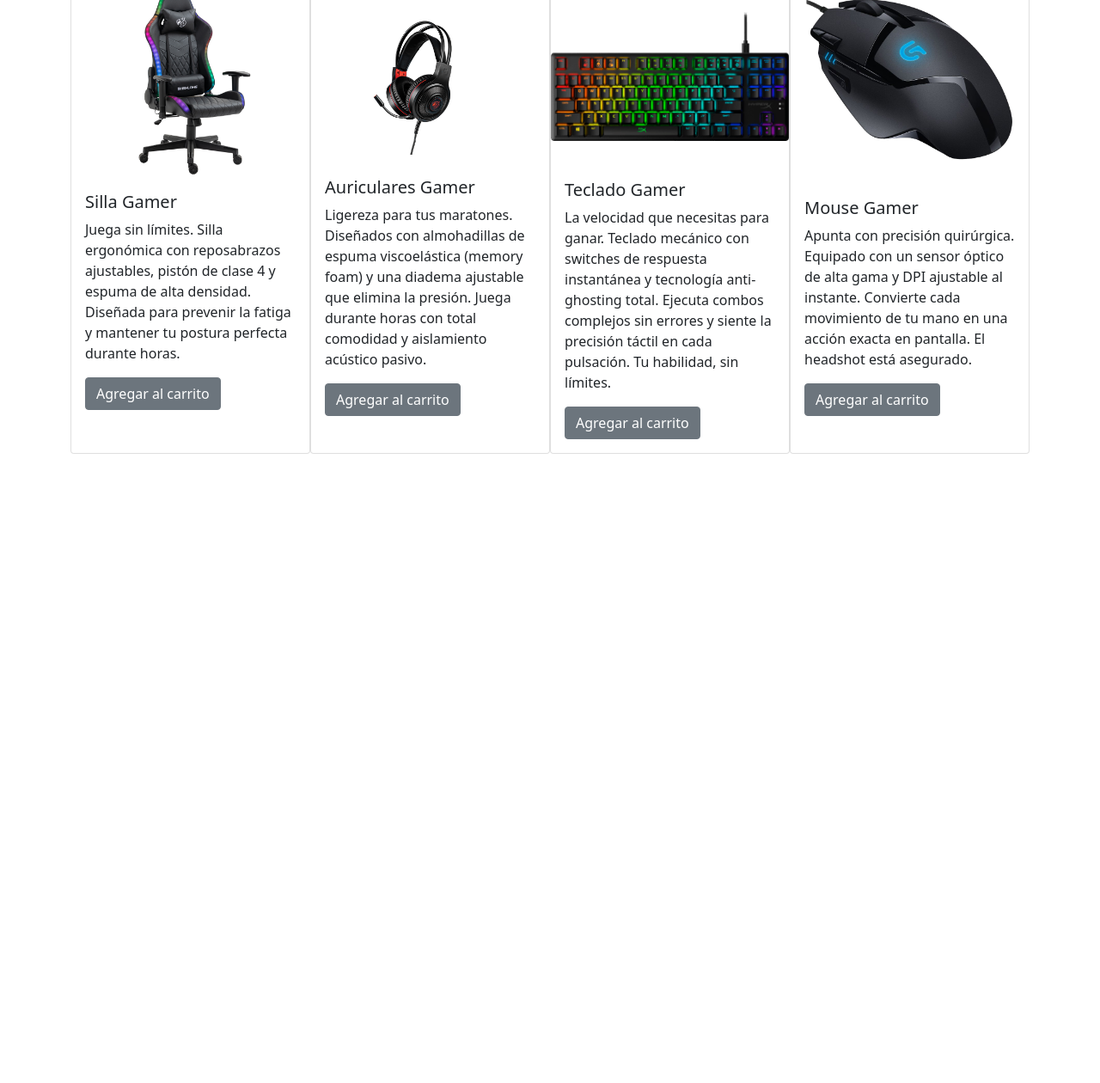
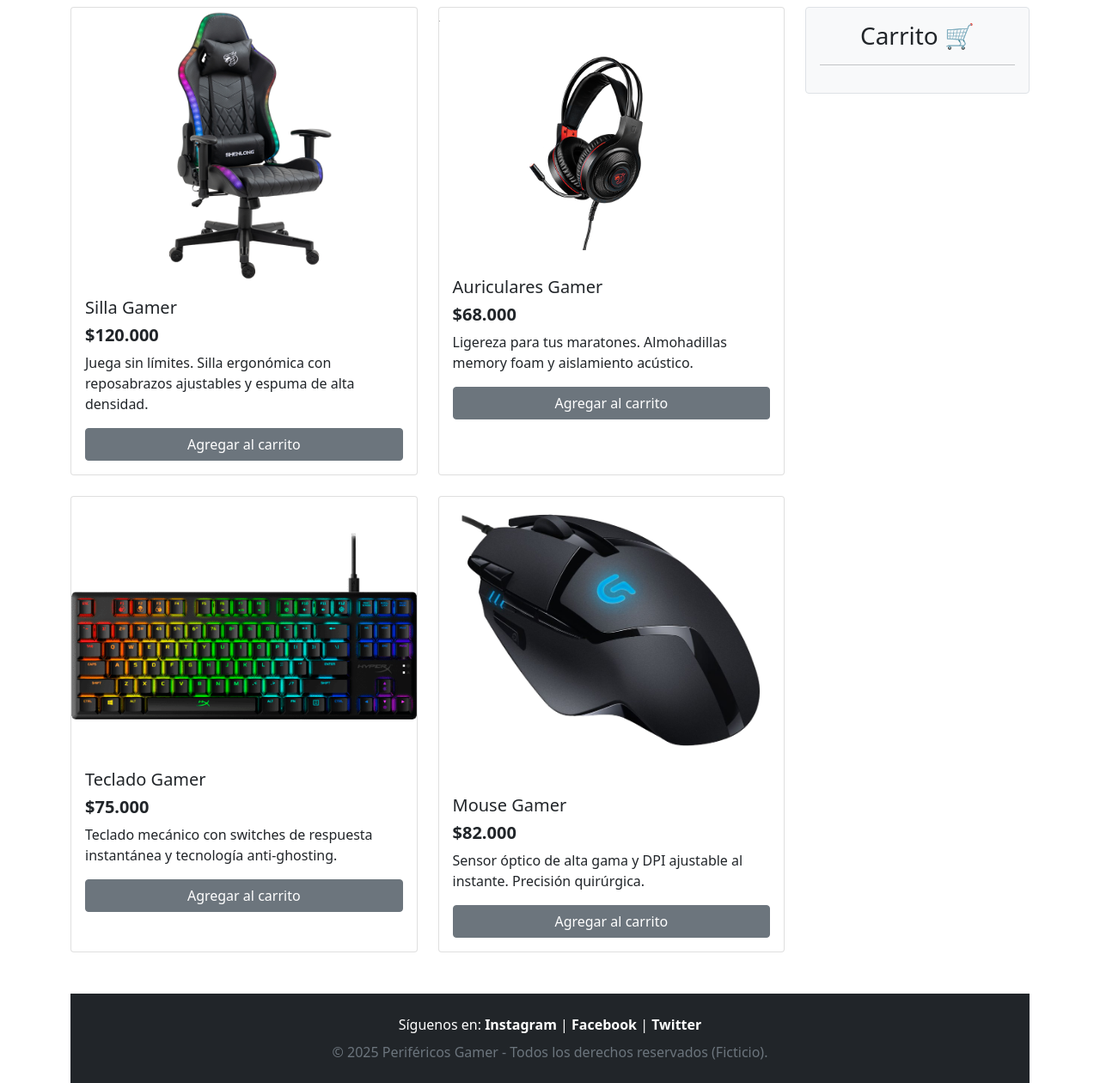
Before and after one commit to MaxiFog/ENTREGA-MOD-2, a plain HTML site: page index.html in a window 1280 px wide. Shown: the part 86-1346 px from the top of the page at 86% size. Before the commit the page ends 800 px from the top, so only its background shows below. Drawn offline with nearby package versions, Linux system fonts and the light colour scheme.

Commit message:
js terminado y correciones html

```diff
--- a/index.html
+++ b/index.html
@@ -24,9 +24,12 @@
         </div>
       </div>
     </header>
-    <main>
-      <div class="container d-flex justify-content-center">
-        <div class="card" style="width: 18rem">
+    <main class="container mt-4">
+      <div class="row">
+        <div class="col-md-9">
+          <div class="row g-4">
+            <div class="col-md-6">
+              <div class="card h-100">
                 <img
                   src="./assets/Productos/silla gamer.png"
                   class="card-img-top"
@@ -34,17 +37,20 @@
                 />
                 <div class="card-body">
                   <h5 class="card-title">Silla Gamer</h5>
+                  <h5 class="precio fw-bold">$120.000</h5>
                   <p class="card-text">
-              Juega sin límites. Silla ergonómica con reposabrazos ajustables,
-              pistón de clase 4 y espuma de alta densidad. Diseñada para
-              prevenir la fatiga y mantener tu postura perfecta durante horas.
+                    Juega sin límites. Silla ergonómica con reposabrazos
+                    ajustables y espuma de alta densidad.
                   </p>
-            <button id="btn" type="button" class="btn btn-secondary">
+                  <button type="button" class="btn btn-secondary w-100">
                     Agregar al carrito
                   </button>
                 </div>
               </div>
-        <div class="card" style="width: 18rem">
+            </div>
+
+            <div class="col-md-6">
+              <div class="card h-100">
                 <img
                   src="./assets/Productos/auriculares.png"
                   class="card-img-top"
@@ -52,19 +58,20 @@
                 />
                 <div class="card-body">
                   <h5 class="card-title">Auriculares Gamer</h5>
+                  <h5 class="precio fw-bold">$68.000</h5>
                   <p class="card-text">
-              Ligereza para tus maratones. Diseñados con almohadillas de espuma
-              viscoelástica (memory foam) y una diadema ajustable que elimina la
-              presión. Juega durante horas con total comodidad y aislamiento
-              acústico pasivo.
+                    Ligereza para tus maratones. Almohadillas memory foam y
+                    aislamiento acústico.
                   </p>
-            <button id="btn" type="button" class="btn btn-secondary">
+                  <button type="button" class="btn btn-secondary w-100">
                     Agregar al carrito
                   </button>
                 </div>
               </div>
+            </div>
 
-        <div class="card" style="width: 18rem">
+            <div class="col-md-6">
+              <div class="card h-100">
                 <img
                   src="./assets/Productos/teclado.png"
                   class="card-img-top"
@@ -72,18 +79,20 @@
                 />
                 <div class="card-body">
                   <h5 class="card-title">Teclado Gamer</h5>
+                  <h5 class="precio fw-bold">$75.000</h5>
                   <p class="card-text">
-              La velocidad que necesitas para ganar. Teclado mecánico con
-              switches de respuesta instantánea y tecnología anti-ghosting
-              total. Ejecuta combos complejos sin errores y siente la precisión
-              táctil en cada pulsación. Tu habilidad, sin límites.
+                    Teclado mecánico con switches de respuesta instantánea y
+                    tecnología anti-ghosting.
                   </p>
-            <button id="btn" type="button" class="btn btn-secondary">
+                  <button type="button" class="btn btn-secondary w-100">
                     Agregar al carrito
                   </button>
                 </div>
               </div>
-        <div class="card" style="width: 18rem">
+            </div>
+
+            <div class="col-md-6">
+              <div class="card h-100">
                 <img
                   src="./assets/Productos/mouse.png"
                   class="card-img-top"
@@ -91,18 +100,43 @@
                 />
                 <div class="card-body">
                   <h5 class="card-title">Mouse Gamer</h5>
+                  <h5 class="precio fw-bold">$82.000</h5>
                   <p class="card-text">
-              Apunta con precisión quirúrgica. Equipado con un sensor óptico de
-              alta gama y DPI ajustable al instante. Convierte cada movimiento
-              de tu mano en una acción exacta en pantalla. El headshot está
-              asegurado.
+                    Sensor óptico de alta gama y DPI ajustable al instante.
+                    Precisión quirúrgica.
                   </p>
-            <button id="btn" type="button" class="btn btn-secondary">
+                  <button type="button" class="btn btn-secondary w-100">
                     Agregar al carrito
                   </button>
                 </div>
               </div>
             </div>
+          </div>
+        </div>
+
+        <div class="col-md-3">
+          <div class="border p-3 rounded bg-light sticky-top" style="top: 20px">
+            <h3 class="text-center">Carrito 🛒</h3>
+            <hr />
+            <ul class="list-group" id="Carrito"></ul>
+          </div>
+        </div>
+      </div>
+      <footer class="bg-dark text-white text-center mt-5 p-4">
+        <div class="container">
+            <p class="mb-2">
+                Síguenos en:
+                <a href="#" class="text-white text-decoration-none fw-bold">Instagram</a> |
+                <a href="#" class="text-white text-decoration-none fw-bold">Facebook</a> |
+                <a href="#" class="text-white text-decoration-none fw-bold">Twitter</a>
+            </p>
+
+            <p class="m-0 text-secondary">
+                © 2025 Periféricos Gamer - Todos los derechos reservados (Ficticio).
+            </p>
+        </div>
+    </footer>
     </main>
+    <script src="./js/main.js"></script>
   </body>
 </html>
--- a/js/main.js
+++ b/js/main.js
@@ -0,0 +1,50 @@
+const botonesCompra = document.querySelectorAll(".btn-secondary");
+const contenedorCarrito = document.getElementById("Carrito");
+
+
+botonesCompra.forEach(boton => {
+    boton.addEventListener("click", agregarAlCarrito);
+});
+
+
+function agregarAlCarrito(evento) {
+    const boton = evento.target;
+    const tarjeta = boton.closest(".card-body");
+
+    const titulo = tarjeta.querySelector(".card-title").textContent;
+    const precio = tarjeta.querySelector(".precio").textContent;
+
+
+    const itemsActuales = Array.from(contenedorCarrito.children);
+
+
+    const itemExistente = itemsActuales.find(item => {
+        const tituloEnCarrito = item.querySelector(".titulo-item").textContent;
+        return tituloEnCarrito === titulo;
+    });
+
+
+    if (itemExistente) {
+        const contador = itemExistente.querySelector(".contador-item");
+        let numeroActual = parseInt(contador.textContent);
+        contador.textContent = numeroActual + 1;
+    } else {
+        crearItemEnCarrito(titulo, precio);
+    }
+}
+
+
+function crearItemEnCarrito(titulo, precio) {
+    const nuevoElemento = document.createElement("li");
+
+    nuevoElemento.classList.add("list-group-item", "d-flex", "justify-content-between", "align-items-center");
+    nuevoElemento.innerHTML = `
+        <div class="ms-2 me-auto">
+            <div class="fw-bold titulo-item">${titulo}</div>
+            ${precio}
+        </div>
+        <span class="badge bg-primary rounded-pill contador-item">1</span>
+    `;
+
+    contenedorCarrito.appendChild(nuevoElemento);
+}
```
Lines whose indentation alone changed are shown as unchanged.
